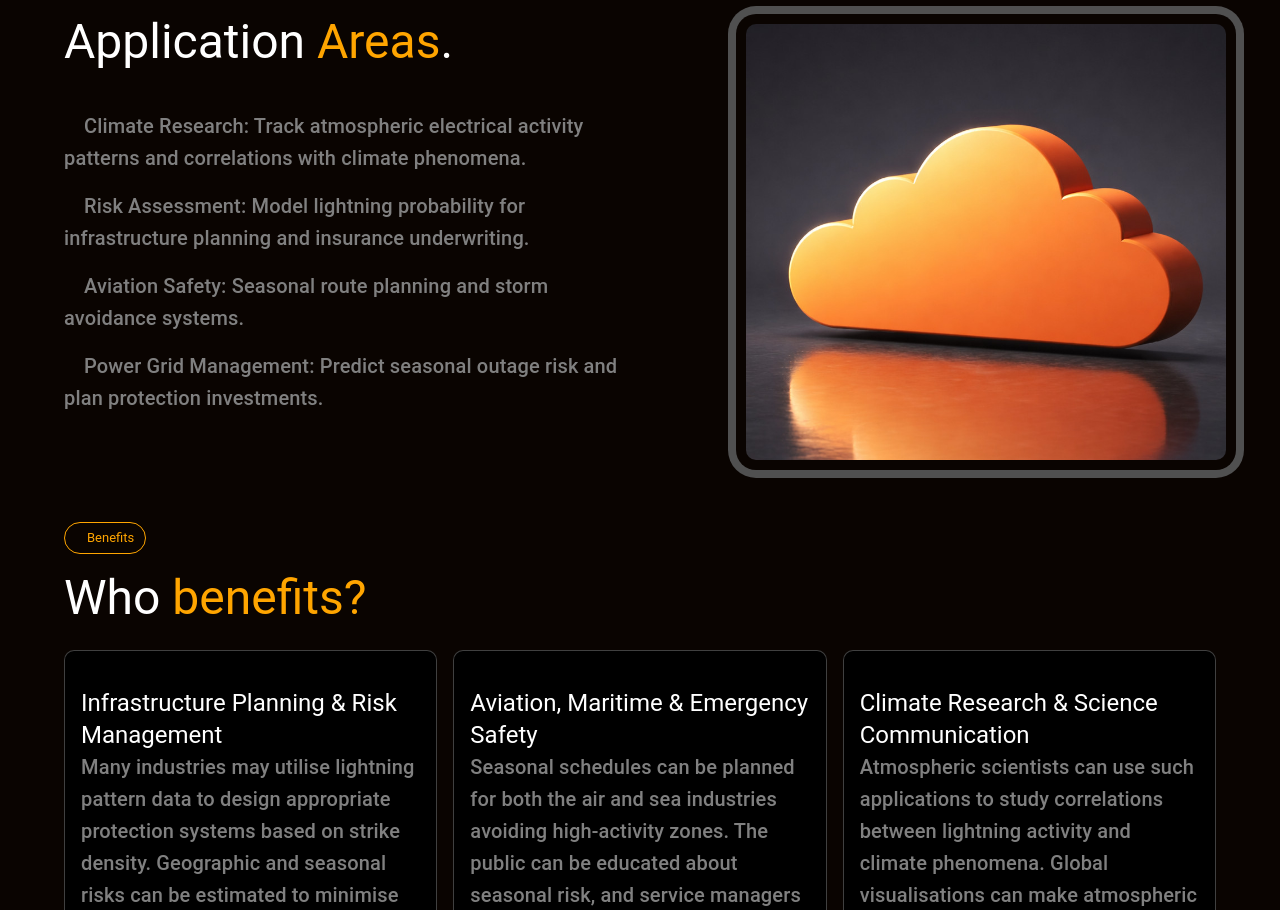
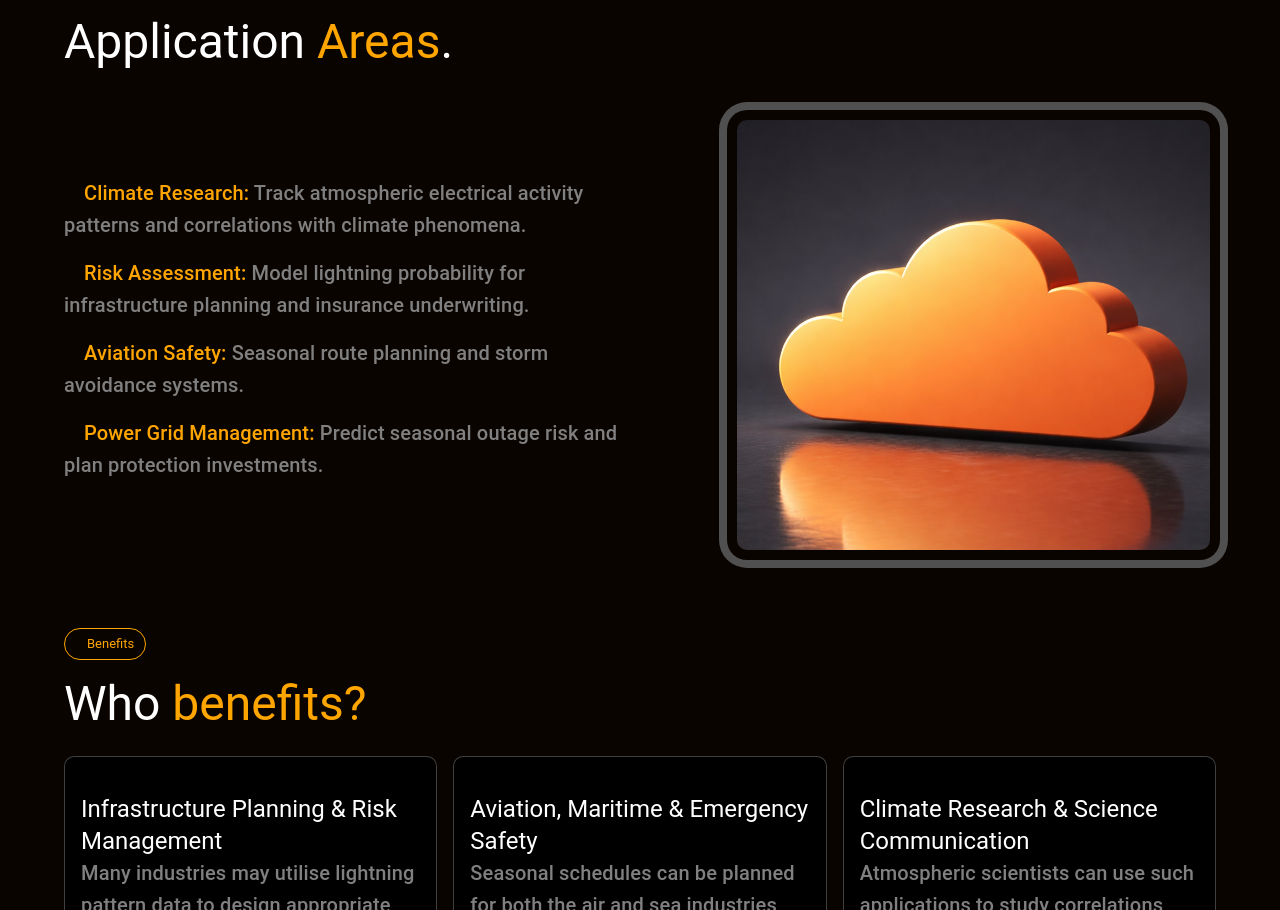
Before and after one commit to DoctorTone/drt-viz-ltd, a React (Vite) app: page /case-studies/lightning-strikes in a window 1280 px wide. Shown: the part 4757-5667 px from the top of the page. Built offline with nearby package versions, Linux system fonts and the light colour scheme; some icons are missing.

Commit message:
Formatted applications for heat isalnds

```diff
--- a/src/case_studies/heat_island/Applications.tsx
+++ b/src/case_studies/heat_island/Applications.tsx
@@ -22,7 +22,10 @@ const Applications = () => {
           </Typography>
         </Grid>
       </Grid>
-      <Grid container spacing={0}>
+      <Grid
+        container
+        sx={{ display: "flex", alignItems: "center", mb: 8, pr: 2 }}
+      >
         <Grid size={{ xs: 12, sm: 6, md: 6 }}>
           <Typography variant="h6" sx={{ color: "grey", mb: 2 }}>
             <AppsIcon color="warning" sx={{ verticalAlign: "sub", mr: 1 }} />
--- a/src/case_studies/lightning/Applications.tsx
+++ b/src/case_studies/lightning/Applications.tsx
@@ -15,30 +15,39 @@ const Applications = () => {
         color="warning"
         sx={{ mb: 2, color: "orange", borderColor: "orange" }}
       />
-      <Grid container spacing={0}>
+      <Grid container>
         <Grid size={{ xs: 12, sm: 6, md: 6 }}>
           <Typography variant="h3" sx={{ mb: 5 }}>
             Application <span style={{ color: "orange" }}>Areas</span>.
           </Typography>
+        </Grid>
+      </Grid>
+      <Grid
+        container
+        sx={{ display: "flex", alignItems: "center", mb: 8, pr: 2 }}
+      >
+        <Grid size={{ xs: 12, sm: 6, md: 6 }}>
           <Typography variant="h6" sx={{ color: "grey", mb: 2 }}>
             <AppsIcon color="warning" sx={{ verticalAlign: "sub", mr: 1 }} />
-            Climate Research: Track atmospheric electrical activity patterns and
-            correlations with climate phenomena.
+            <span style={{ color: "orange" }}>Climate Research:</span> Track
+            atmospheric electrical activity patterns and correlations with
+            climate phenomena.
           </Typography>
           <Typography variant="h6" sx={{ color: "grey", mb: 2 }}>
             <AppsIcon color="warning" sx={{ verticalAlign: "sub", mr: 1 }} />
-            Risk Assessment: Model lightning probability for infrastructure
-            planning and insurance underwriting.
+            <span style={{ color: "orange" }}>Risk Assessment:</span> Model
+            lightning probability for infrastructure planning and insurance
+            underwriting.
           </Typography>
           <Typography variant="h6" sx={{ color: "grey", mb: 2 }}>
             <AppsIcon color="warning" sx={{ verticalAlign: "sub", mr: 1 }} />
-            Aviation Safety: Seasonal route planning and storm avoidance
-            systems.
+            <span style={{ color: "orange" }}>Aviation Safety:</span> Seasonal
+            route planning and storm avoidance systems.
           </Typography>
           <Typography variant="h6" sx={{ color: "grey", mb: 2 }}>
             <AppsIcon color="warning" sx={{ verticalAlign: "sub", mr: 1 }} />
-            Power Grid Management: Predict seasonal outage risk and plan
-            protection investments.
+            <span style={{ color: "orange" }}>Power Grid Management:</span>{" "}
+            Predict seasonal outage risk and plan protection investments.
           </Typography>
         </Grid>
         <Grid size={{ xs: 0, sm: 1, md: 1 }}></Grid>
```
